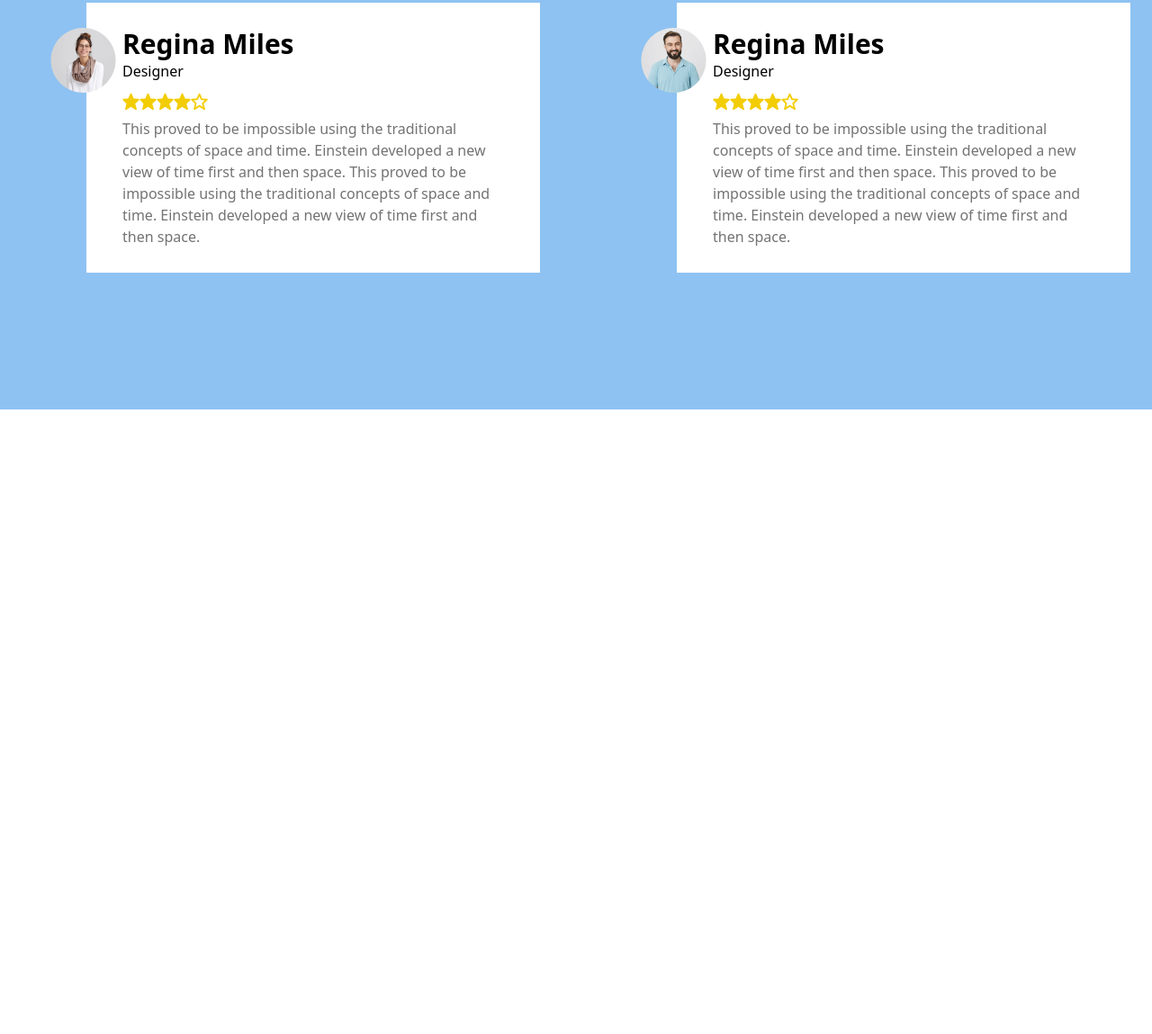
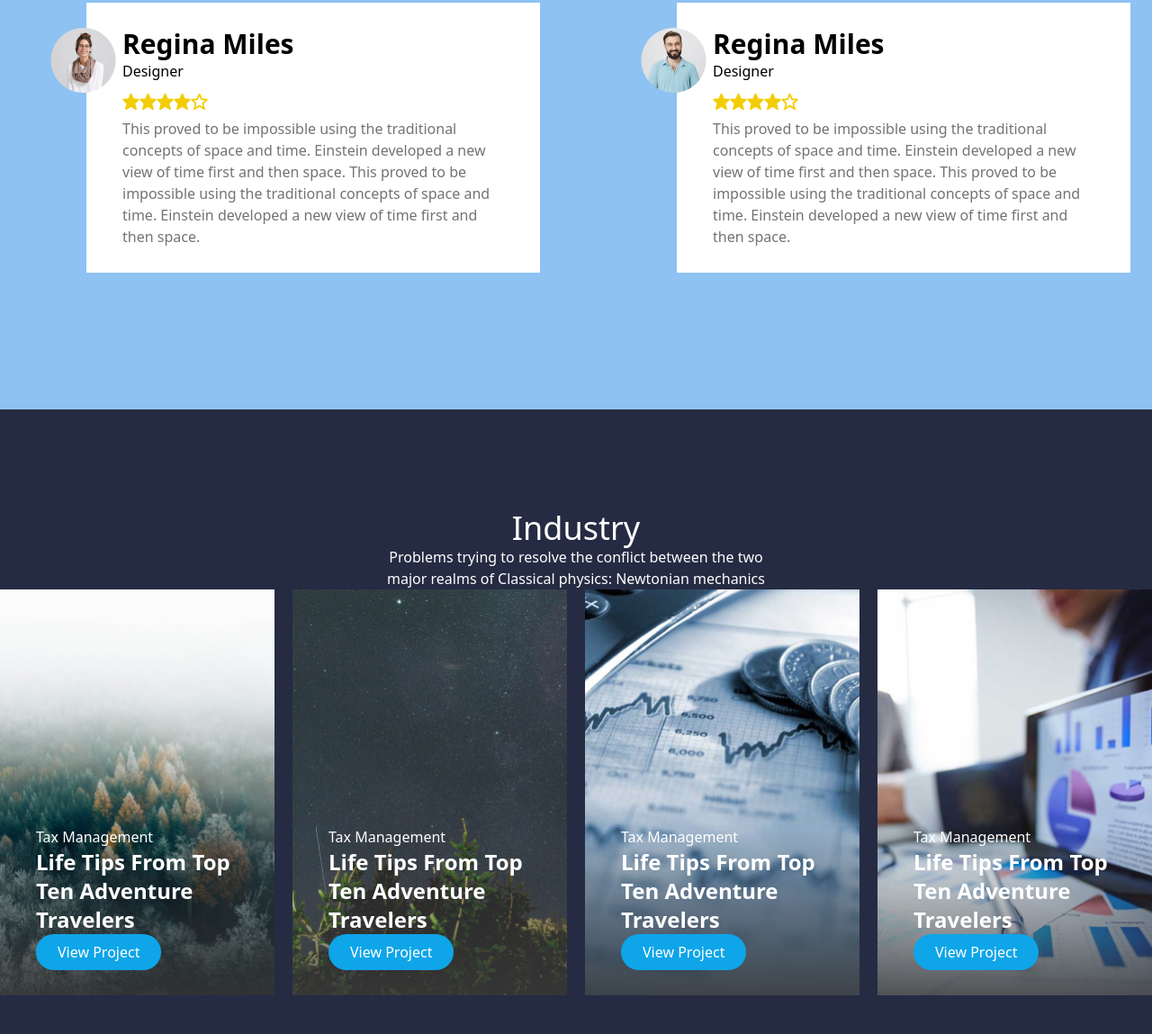
Before and after one commit to ljsunny/tailwind--website, a plain HTML site: page index.html in a window 1280 px wide. Shown: the part 1362-2511 px from the top of the page at 90% size. Before the commit the page ends 1817 px from the top, so only its background shows below. Drawn offline with nearby package versions, Linux system fonts and the light colour scheme.

Commit message:
[feat] add container3

```diff
--- a/css/style.css
+++ b/css/style.css
@@ -2,4 +2,7 @@ body:has(#menu-toggle:checked) {
     .show {
         display:flex;
     }
-  }
+}
+.bg-custom-gradient {
+    background-image: linear-gradient(to bottom, transparent 15%, rgba(56, 56, 56,.84) 100%);
+}
--- a/index.html
+++ b/index.html
@@ -11,17 +11,21 @@
 </head>
 
 <body class="box-border">
-  <header class="fixed flex w-full text-white bg-[#252B42] lg:bg-[transparent] z-50">
+  <header class="fixed flex w-full text-white bg-[#252B42] lg:bg-[rgba(0,0,0,.1)] z-50">
     <nav class="container lg:container flex flex-col lg:flex-row justify-between mx-auto p-5">
       <div class="flex flex-row justify-between items-center">
         <a class="text-3xl leading-none">BrandName</a>
         <div class="flex lg:hidden gap-8">
           <img class="w-6 cursor-pointer" src="./assets/svg/search.svg" alt="search">
           <img class="w-6 cursor-pointer" src="./assets/svg/shopping.svg" alt="shopping">
-          <div class="w-6 cursor-pointer items-center flex"><input type="checkbox" id="menu-toggle" class="hidden"><label for="menu-toggle" class="flex items-center w-6 h-4 bg-[url('../assets/svg/menu.svg')] bg-cover bg-center cursor-pointer"></label></div>
+          <div class="w-6 cursor-pointer items-center flex"><input type="checkbox" id="menu-toggle"
+              class="hidden"><label for="menu-toggle"
+              class="flex items-center w-6 h-4 bg-[url('../assets/svg/menu.svg')] bg-cover bg-center cursor-pointer"></label>
+          </div>
         </div>
       </div>
-      <div class="show transition-all ease-in-out delay-100 lg:h-auto hidden lg:flex flex-col lg:flex-row gap-x-8 gap-y-8 lg:gap-y-0 items-center py-24 lg:py-0 text-3xl lg:text-sm">
+      <div
+        class="show transition-all ease-in-out delay-100 lg:h-auto hidden lg:flex flex-col lg:flex-row gap-x-8 gap-y-8 lg:gap-y-0 items-center py-24 lg:py-0 text-3xl lg:text-sm">
         <a>Home</a>
         <a>Product</a>
         <a>Pricing</a>
@@ -29,7 +33,9 @@
       </div>
       <div class="hidden lg:flex items-center gap-x-3">
         <a>Login</a>
-        <button class="bg-sky-500 text-white py-3.5 px-6 rounded-lg hover:bg-blue-700 focus:outline-none focus:ring-2 focus:ring-blue-500">Become a member →</button>
+        <button
+          class="bg-sky-500 text-white py-3.5 px-6 rounded-lg hover:bg-blue-700 focus:outline-none focus:ring-2 focus:ring-blue-500">Become
+          a member →</button>
       </div>
     </nav>
   </header>
@@ -39,7 +45,8 @@
       <div class="bg-gradient-to-r from-black to-transparent w-full h-full flex justify-center pt-16">
         <div class="sm:container lg:container flex items-center py-24 lg:py-40">
           <div class="flex flex-col items-center lg:items-start lg:justify-start max-w-3xl">
-            <h1 class="text-4xl lg:text-7xl mb-5 mx-auto text-center lg:text-start">We Ensure A Best Insurance Service</h1>
+            <h1 class="text-4xl lg:text-7xl mb-5 mx-auto text-center lg:text-start">We Ensure A Best Insurance Service
+            </h1>
             <h3 class="text-xl max-w-sm mb-5 text-center lg:text-start">We know how large objects
               will act, but things on a small scale.</h3>
             <div class="flex flex-col lg:flex-row gap-y-3 lg:gap-x-5">
@@ -71,7 +78,7 @@
     </section>
     <section class="bg-[#8EC2F2] flex flex-col items-center">
       <div class="lg:container py-28">
-        <div class="flex flex-col items-center text-white w-1/3 mx-auto">
+        <div class="flex flex-col items-center text-white w-full lg:w-1/3 mx-auto">
           <h2 class="text-4xl">Industry</h2>
           <p class="text-center">Problems trying to resolve the conflict between
             the two major realms of Classical physics: Newtonian mechanics </p>
@@ -117,7 +124,50 @@
       </div>
       </div>
     </section>
-    <section></section>
+    <section class="bg-[#252B42] flex flex-col items-center">
+      <div class="lg:container py-28">
+        <div class="flex flex-col items-center text-white w-full lg:w-1/3 mx-auto">
+          <h2 class="text-4xl">Industry</h2>
+          <p class="text-center">Problems trying to resolve the conflict between
+            the two major realms of Classical physics: Newtonian mechanics </p>
+        </div>
+        <div class="flex flex-col lg:flex-row items-center text-white lg:gap-x-5">
+          <div
+            class="w-[331px] h-[451px] justify-end bg-[url('../assets/jpg/post-1.jpg')] bg-cover flex flex-col mb-10">
+            <div class="bg-custom-gradient px-10 py-7">
+              <span class="mb-3">Tax Management</span>
+              <h3 class="text-2xl font-bold">Life Tips From Top Ten Adventure Travelers</h3>
+              <button class="bg-sky-500 text-white py-2 px-6 rounded-full">View Project</button>
+            </div>
+          </div>
+          <div
+            class="w-[331px] h-[451px] justify-end bg-[url('../assets/jpg/post-2.jpg')] bg-cover flex flex-col mb-10">
+            <div class="bg-custom-gradient px-10 py-7">
+              <span class="mb-3">Tax Management</span>
+              <h3 class="text-2xl font-bold">Life Tips From Top Ten Adventure Travelers</h3>
+              <button class="bg-sky-500 text-white py-2 px-6 rounded-full">View Project</button>
+            </div>
+          </div>
+          <div
+            class="w-[331px] h-[451px] justify-end bg-[url('../assets/jpg/post-3.jpg')] bg-cover flex flex-col mb-10">
+            <div class="bg-custom-gradient px-10 py-7">
+              <span class="mb-3">Tax Management</span>
+              <h3 class="text-2xl font-bold">Life Tips From Top Ten Adventure Travelers</h3>
+              <button class="bg-sky-500 text-white py-2 px-6 rounded-full">View Project</button>
+            </div>
+          </div>
+          <div
+            class="w-[331px] h-[451px] justify-end bg-[url('../assets/jpg/post-4.jpg')] bg-cover flex flex-col mb-10">
+            <div class="bg-custom-gradient px-10 py-7">
+              <span class="mb-3">Tax Management</span>
+              <h3 class="text-2xl font-bold">Life Tips From Top Ten Adventure Travelers</h3>
+              <button class="bg-sky-500 text-white py-2 px-6 rounded-full">View Project</button>
+            </div>
+          </div>
+        </div>
+      </div>
+      </div>
+    </section>
     <section></section>
     <section></section>
   </main>
```
